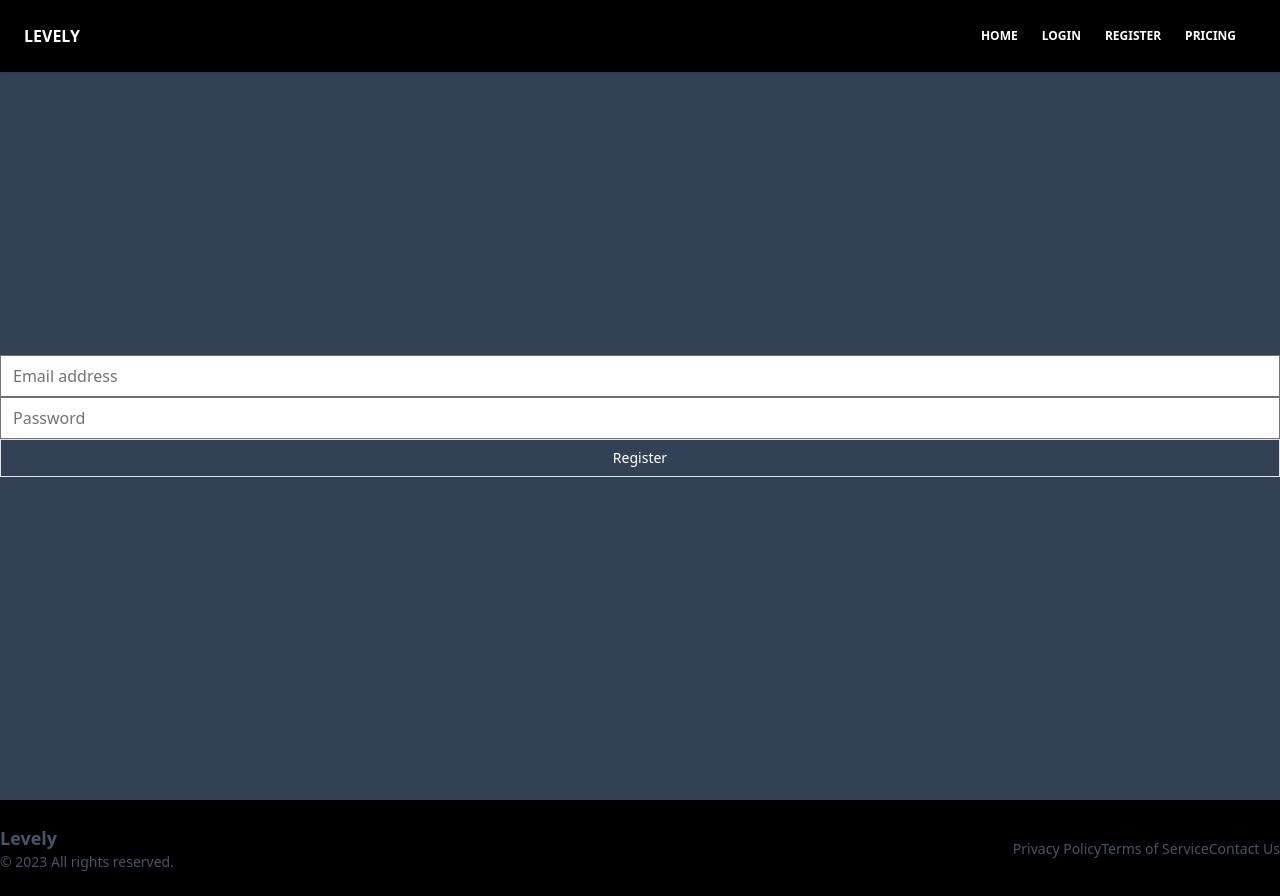
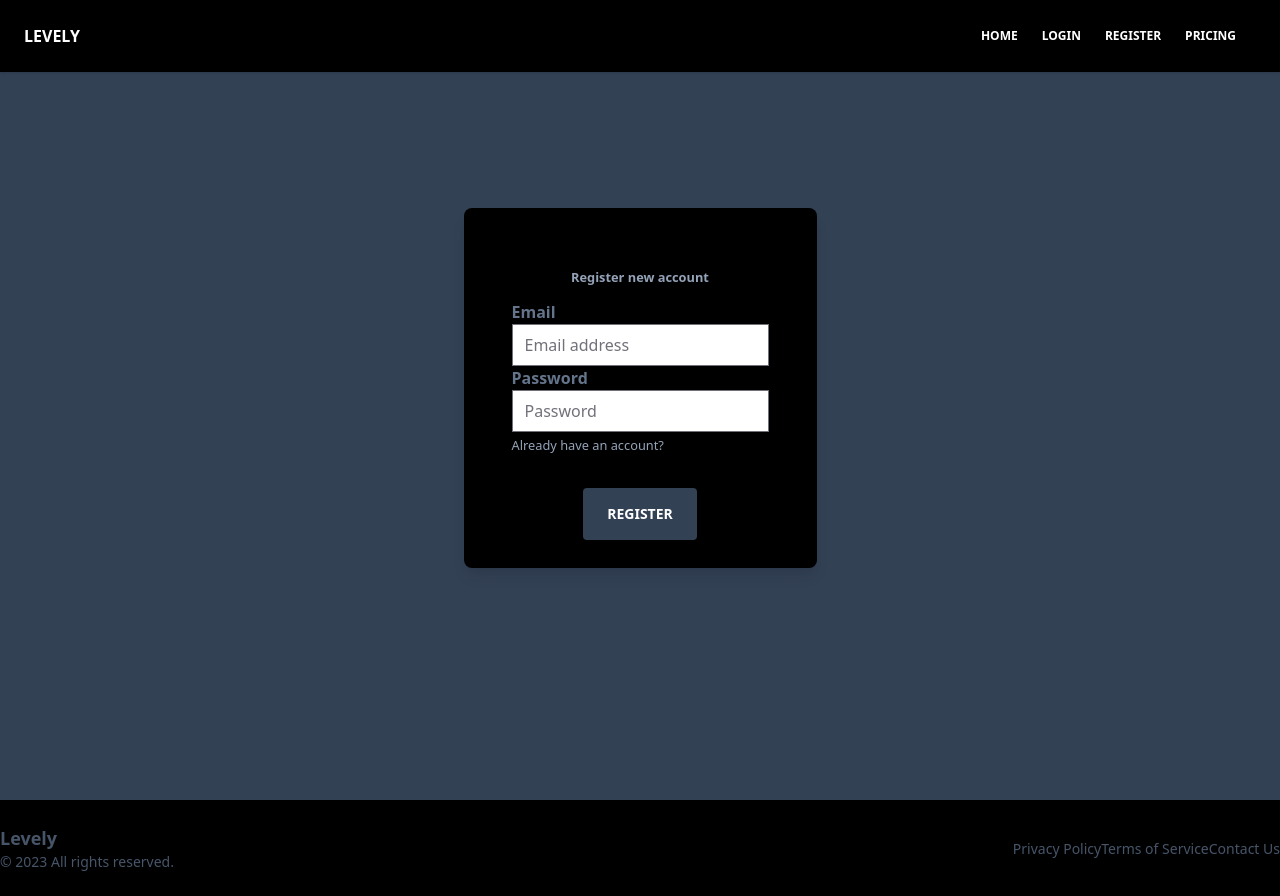
Before and after one commit to servatj/rhx-frontend, a React (Vite) app: page /register in a window 1280 px wide. Built offline with nearby package versions, Linux system fonts and the light colour scheme; no server answers.

Commit message:
improve regist format

```diff
--- a/src/components/RegisterForm.tsx
+++ b/src/components/RegisterForm.tsx
@@ -1,5 +1,6 @@
 import { useState } from "react";
 import { supabase } from "../utils/supabaseClient";
+import { Link } from "react-router-dom";
 
 interface Message {
 	type: "error" | "success" | null;
@@ -21,7 +22,7 @@ const RegisterForm = () => {
 
 		const { data, error } = await supabase.auth.signUp({ email, password });
 		const { user, session } = data;
-		console.log(user, session)
+		console.log(user, session);
 		setLoading(false);
 
 		if (error) {
@@ -35,6 +36,8 @@ const RegisterForm = () => {
 	};
 
 	return (
+		<div className="relative flex flex-col min-w-0 break-words w-full mb-6 shadow-lg rounded-lg bg-black border-0">
+			<div className="rounded-t mb-0 px-12 py-6">
 				<div className="max-w-md w-full space-y-8">
 					{message && (
 						<div
@@ -46,11 +49,14 @@ const RegisterForm = () => {
 						</div>
 					)}
 					<form className="mt-8 space-y-6" onSubmit={handleRegister}>
+					  <div className="text-blueGray-400 text-center mb-3 font-bold">
+							<small>Register new account</small>
+						</div>
 						<input type="hidden" name="remember" value="true" />
 						<div className="rounded-md shadow-sm -space-y-px">
 							<div>
-						<label htmlFor="email-address" className="sr-only">
-							Email address
+								<label htmlFor="email-address" className="">
+								  <h6 className="text-blueGray-500 font-bold">Email</h6>
 								</label>
 								<input
 									id="email-address"
@@ -65,8 +71,8 @@ const RegisterForm = () => {
 								/>
 							</div>
 							<div>
-						<label htmlFor="password" className="sr-only">
-							Password
+								<label htmlFor="password" className="">
+								<h6 className="text-blueGray-500 font-bold">Password </h6>
 								</label>
 								<input
 									id="password"
@@ -81,17 +87,24 @@ const RegisterForm = () => {
 								/>
 							</div>
 						</div>
-				<div>
+						<div className="flex justify-between">
+                <Link to="/login" className="text-blueGray-400">
+                  <small>Already have an account?</small>
+                </Link>
+						</div>
+						<div className="flex items-center justify-center pt-8">
 							<button
 								type="submit"
 								disabled={loading}
-						className="group relative w-full flex justify-center py-2 px-4 border border-transparent text-sm font-medium rounded-md text-white bg-indigo-600 hover:bg-indigo-700 focus:outline-none focus:ring-2 focus:ring-offset-2 focus:ring-indigo-500"
+								className="group ml-1 text-white font-bold px-6 py-4 justify-center rounded outline-none focus:outline-none mr-1 mb-1 bg-blueGray-700 active:bg-blueGray-600 uppercase text-sm shadow hover:shadow-lg ease-linear transition-all duration-150"
 							>
 								{loading ? "Registering..." : "Register"}
 							</button>
 						</div>
 					</form>
 				</div>
+			</div>
+		</div>
 	);
 };
 
--- a/src/pages/Register.tsx
+++ b/src/pages/Register.tsx
@@ -5,8 +5,10 @@ import RegisterForm from "../components/RegisterForm";
 export default function Register() {
 	return (
 			<Layout>
-				<Container className="bg-blueGray-700">
-					<RegisterForm />
+				<Container className="bg-blueGray-700 h-2">
+					<div className="flex p-10 justify-center">
+						<RegisterForm />
+					</div>
 				</Container>
 			</Layout>
 	);
```
Lines whose indentation alone changed are shown as unchanged.
